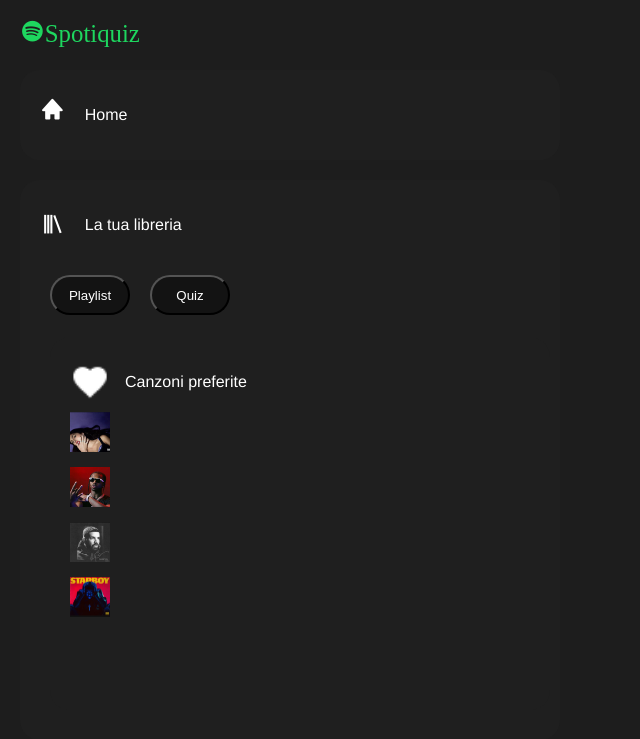
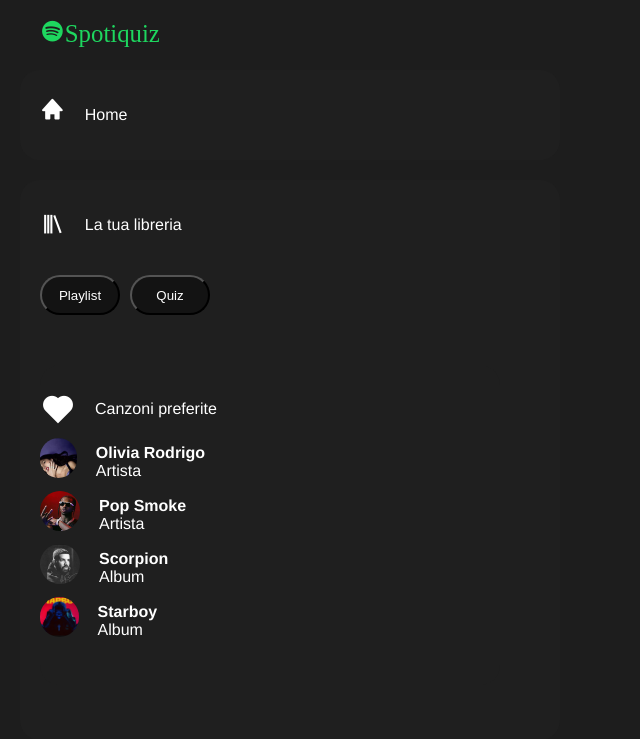
Before and after one commit to Ilgoat99/Terranova-SoundbyteNexus, a PHP site: page /terranova.html in a window 1280 px wide. Shown: the top 739 px of the page, without its empty margins (0-640 px from the left). Run offline with PHP 8.4, Linux system fonts and the light colour scheme.

Commit message:
fatto a scuola pt2

```diff
--- a/css/stile.css
+++ b/css/stile.css
@@ -26,6 +26,10 @@
     width: 500px;
     margin: 20px;
     height: 30px;
+
+  }
+  .sopra i{
+    margin-left: 20px;
   }
 
 
@@ -80,7 +84,9 @@
   #Playlist,#Quiz{
     width: 80px;
     height: 40px;
-    margin: 10px;
+    margin-top: 10px;
+    margin-left: 0;
+    margin-right: 10px;
     border-radius: 30px;
     background-color:#131313;
     color: white;
@@ -109,24 +115,64 @@
     justify-content: start;
 
     width: 460px;
-    margin: 10px;
-    height: 60vh;
-    padding:20px;
+    margin-top: 10px;
+    margin-left: 0;
+    height: 300px;
+    padding-left: 0;
+    padding-top: 20px;
     border-radius: 20px;
+  }
+  .playlist .images{
+    width: 460px;
+    margin: 0;
+    height: 280px;
   }
   .playlist .images div img{
     height: 40px;
     width: 40px;
   }
  .playlist .images div{
-  height: 50px;
+  height: 47px;
   width: 400px;
-  margin-bottom: 5px;
+  margin-bottom: 6px;
  }
  .tuaplaylist{
   text-align: left;
   display: flex;
   align-items: center;
- gap: 15px;
+ gap: 19px;
 
  }
+ .Olivia,.Popsmoke,.Scorpion,.Starboy{
+  display: flex;
+  flex: row;
+  gap: 19px;
+ }
+ .Olivia img{
+  border-radius: 20px;
+ }
+ .Popsmoke img{
+  border-radius: 20px;
+ }
+ .Scorpion img{
+  border-radius: 20px;
+ }
+ .Starboy img{
+  border-radius: 20px;
+ }
+ .testo{
+  display: flex;
+  justify-content: center;
+  flex-direction: column;
+  height: 47px;
+  padding: 0;
+
+ }
+ .testo h4{
+  margin: 0;
+  color: white;
+ }
+.testo p{
+  margin: 0;
+
+}
--- a/terranova.html
+++ b/terranova.html
@@ -31,29 +31,35 @@
           <div class="playlist">
             <div class="images">
               <div class="tuaplaylist">
-                <img src="img/mdi_heart.png" alt="" srcset="">
+                <i class='bx bxs-heart  bx-md' style='color:#ffffff'  ></i>
                 <p>Canzoni preferite</p>
               </div>
-              <div class="olivia">
+              <div class="Olivia">
                 <img src="img/rodrigo.jpg" alt="" srcset="">
-                <h1></h1>
-                <p></p>
+                <div class="testo">
+                  <h4>Olivia Rodrigo</h4>
+                  <p>Artista</p>
                 </div>
-              <div class="popsmoke">
+              </div><div class="Popsmoke">
                 <img src="img/popsmoke.jpg" alt="" srcset="">
-                <h1></h1>
-                <p></p>
+                <div class="testo">
+                  <h4>Pop Smoke</h4>
+                  <p>Artista</p>
                 </div>
-              <div class="scorpion">
+              </div><div class="Scorpion">
                 <img src="img/scorpion.jpg" alt="" srcset="">
-                <h1></h1>
-                <p></p>
+                <div class="testo">
+                  <h4>Scorpion</h4>
+                  <p>Album</p>
                 </div>
-              <div class="starboy">
+              </div><div class="Starboy">
                 <img src="img/starboy.jpg" alt="" srcset="">
-                <h1></h1>
-                <p></p>
+                <div class="testo">
+                  <h4>Starboy</h4>
+                  <p>Album</p>
                 </div>
+              </div>
+
 
             </div>
           </div>
```
Lines whose indentation alone changed are shown as unchanged.
